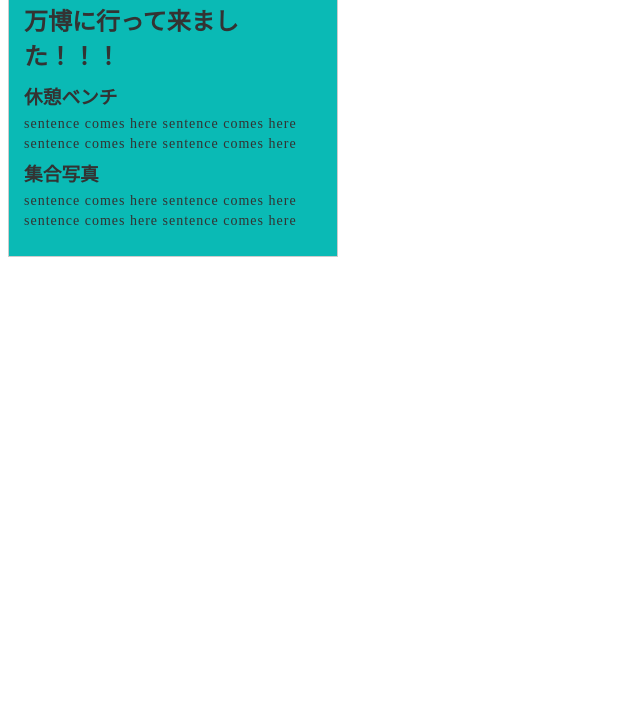
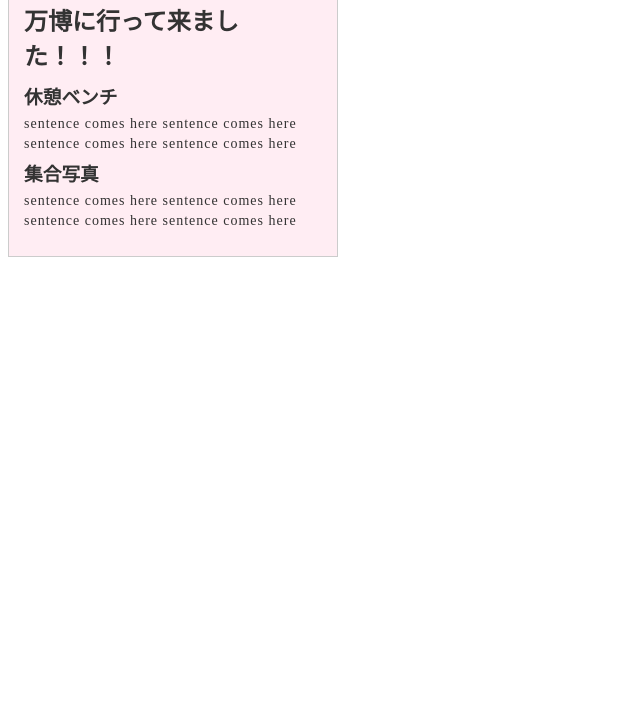
Before and after one commit to 1066g231700/newspaper, a plain HTML site: page index.html in a window 1280 px wide. Shown: the part 94-800 px from the top of the page, without its empty margins (0-640 px from the left). Drawn offline with Linux system fonts and the light colour scheme.

Commit message:
Update main.css

```diff
--- a/main.css
+++ b/main.css
@@ -1,5 +1,5 @@
 .box{
-    background-color: #0ABAB5;
+    background-color: #FFEDF3;
     border: 1px solid #ccc;
     padding: 25px 15px;
     position: relative;
```
